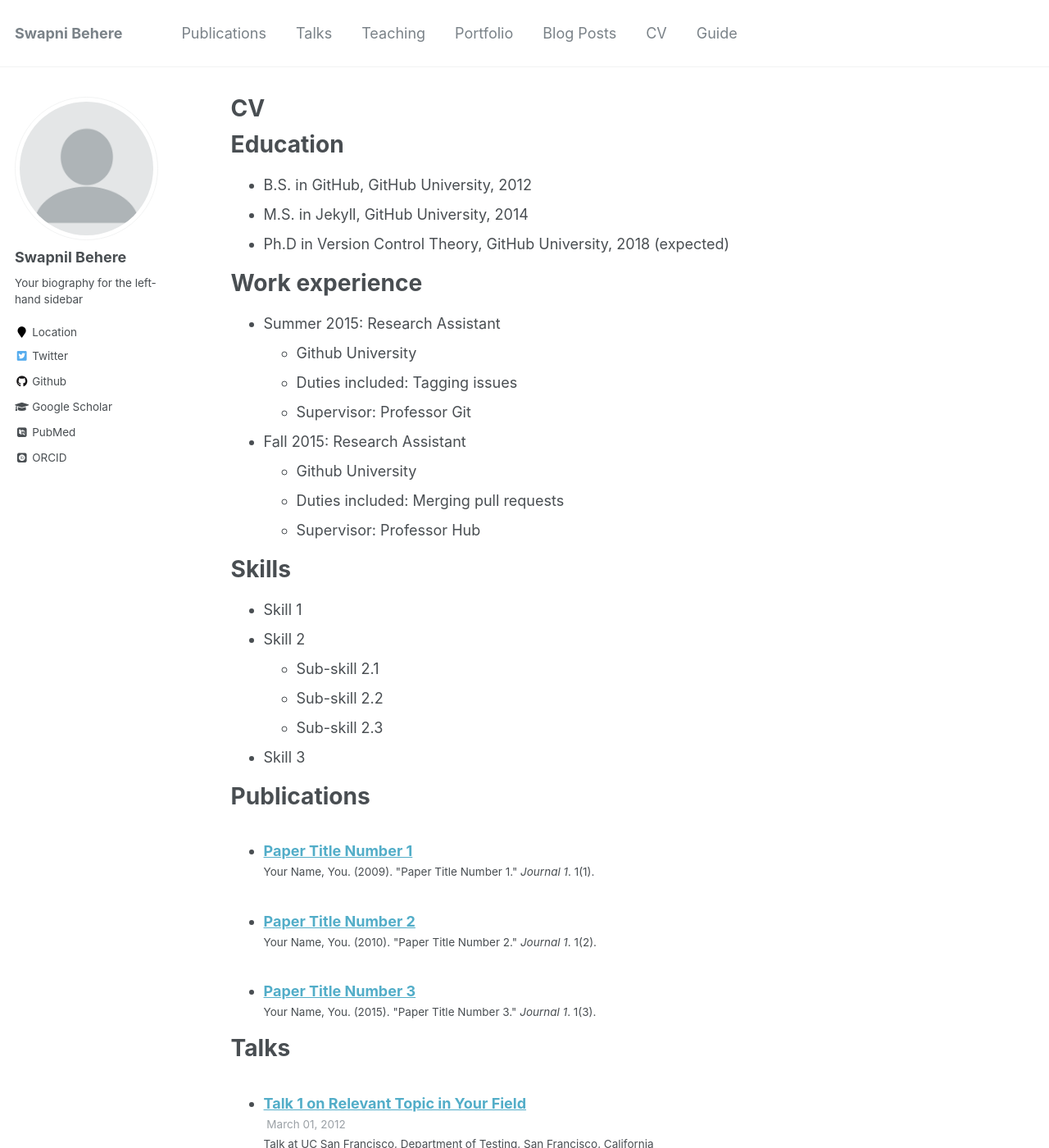
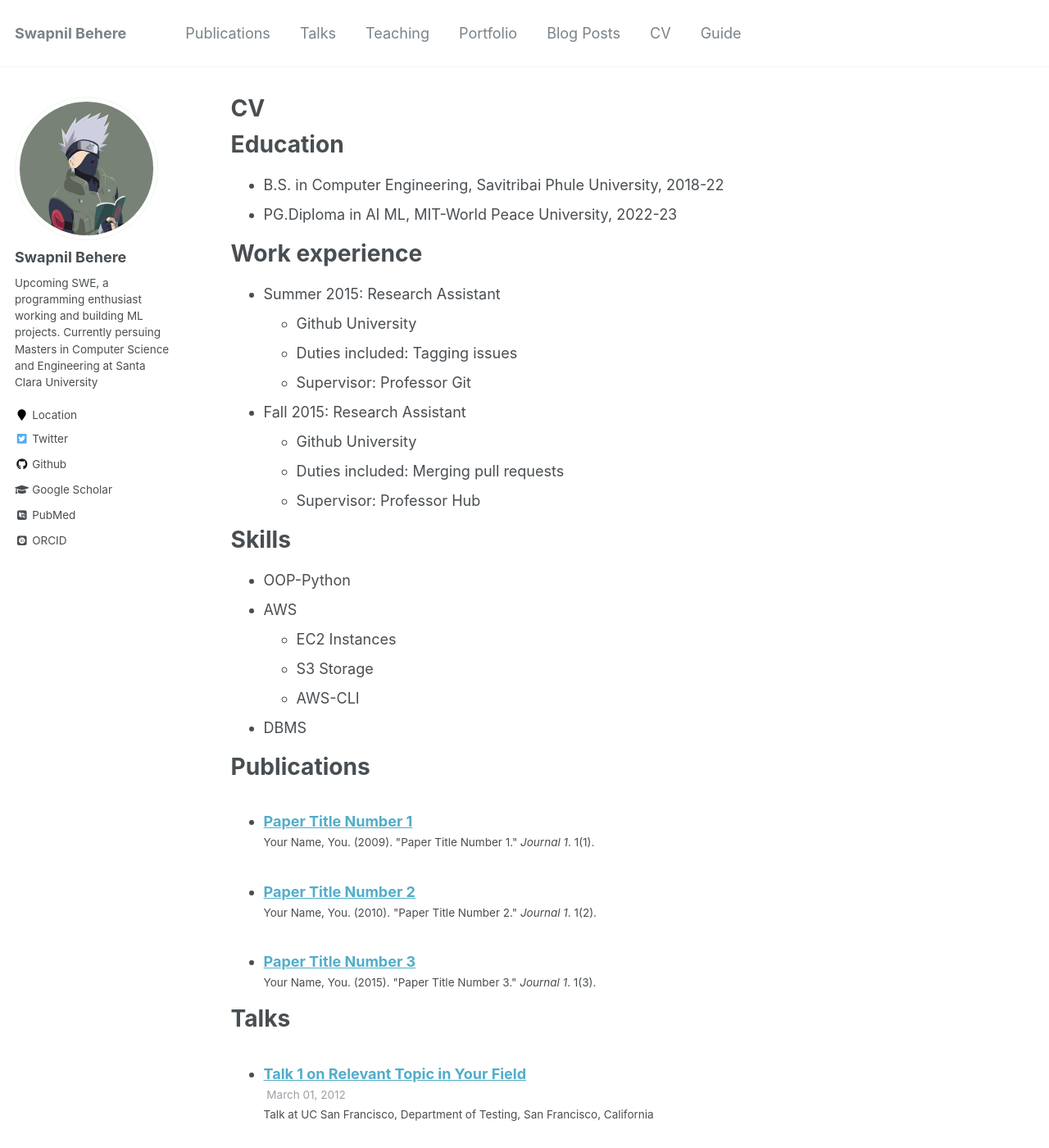
Before and after one commit to swapnilbehere/portfolio, a Jekyll site: the page built from _pages/cv.md, in a window 1280 px wide and 1400 px high. Shown: the whole window at 82% size. Built offline with Jekyll 4.4.1, drawn with Linux system fonts in a browser that asks for light colours; some web fonts are replaced.

Commit message:
personal updates

```diff
--- a/_config.yml
+++ b/_config.yml
@@ -7,11 +7,11 @@
 
 # Site Settings
 locale                   : "en-US"
-title                    : "Swapni Behere"
+title                    : "Swapnil Behere"
 title_separator          : "-"
 name                     : &name "Your Name"
 description              : &description "personal description"
-url                      : https://swaptheon.github.io/portfolio/ # the base hostname & protocol for your site e.g. "https://mmistakes.github.io"
+url                      : https://swaptheon.github.io/portfolio # the base hostname & protocol for your site e.g. "https://mmistakes.github.io"
 baseurl                  : "" # the subpath of your site, e.g. "/blog"
 repository               : "academicpages/academicpages.github.io"
 teaser                   :  # filename of teaser fallback teaser image placed in /images/, .e.g. "500x300.png"
@@ -81,8 +81,8 @@ analytics:
 # Site Author
 author:
   name             : "Swapnil Behere"
-  avatar           : "profile.png"
-  bio              : "Your biography for the left-hand sidebar"
+  avatar           : "profile.jpeg"
+  bio              : "Upcoming SWE, a programming enthusiast working and building ML projects. Currently persuing Masters in Computer Science and Engineering at Santa Clara University"
   location         : "Location"
   employer         :
   pubmed           : "https://www.ncbi.nlm.nih.gov/pubmed/?term=john+snow"
--- a/_pages/cv.md
+++ b/_pages/cv.md
@@ -11,9 +11,8 @@ redirect_from:
 
 Education
 ======
-* B.S. in GitHub, GitHub University, 2012
-* M.S. in Jekyll, GitHub University, 2014
-* Ph.D in Version Control Theory, GitHub University, 2018 (expected)
+* B.S. in Computer Engineering, Savitribai Phule University, 2018-22
+* PG.Diploma in AI ML, MIT-World Peace University, 2022-23
 
 Work experience
 ======
@@ -29,12 +28,12 @@ Work experience
 
 Skills
 ======
-* Skill 1
-* Skill 2
-  * Sub-skill 2.1
-  * Sub-skill 2.2
-  * Sub-skill 2.3
-* Skill 3
+* OOP-Python
+* AWS
+  * EC2 Instances
+  * S3 Storage
+  * AWS-CLI
+* DBMS
 
 Publications
 ======
```
